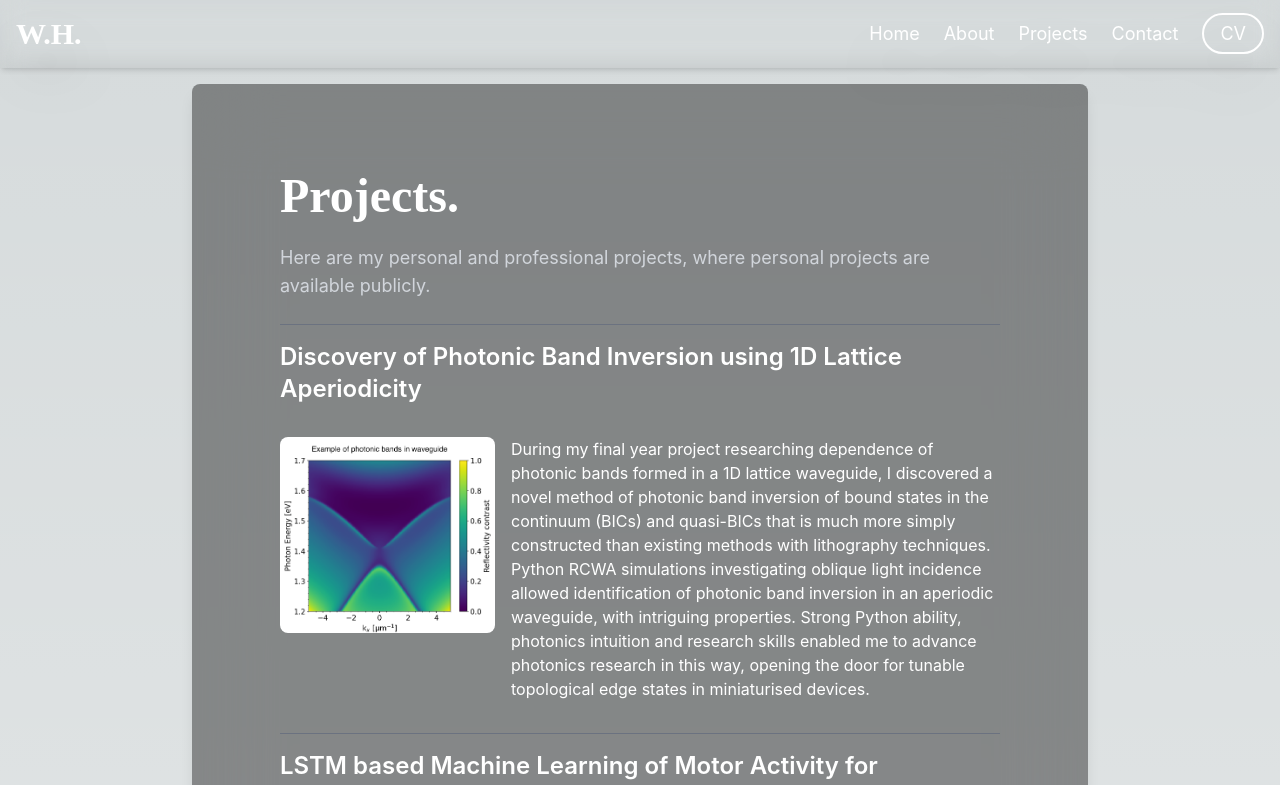
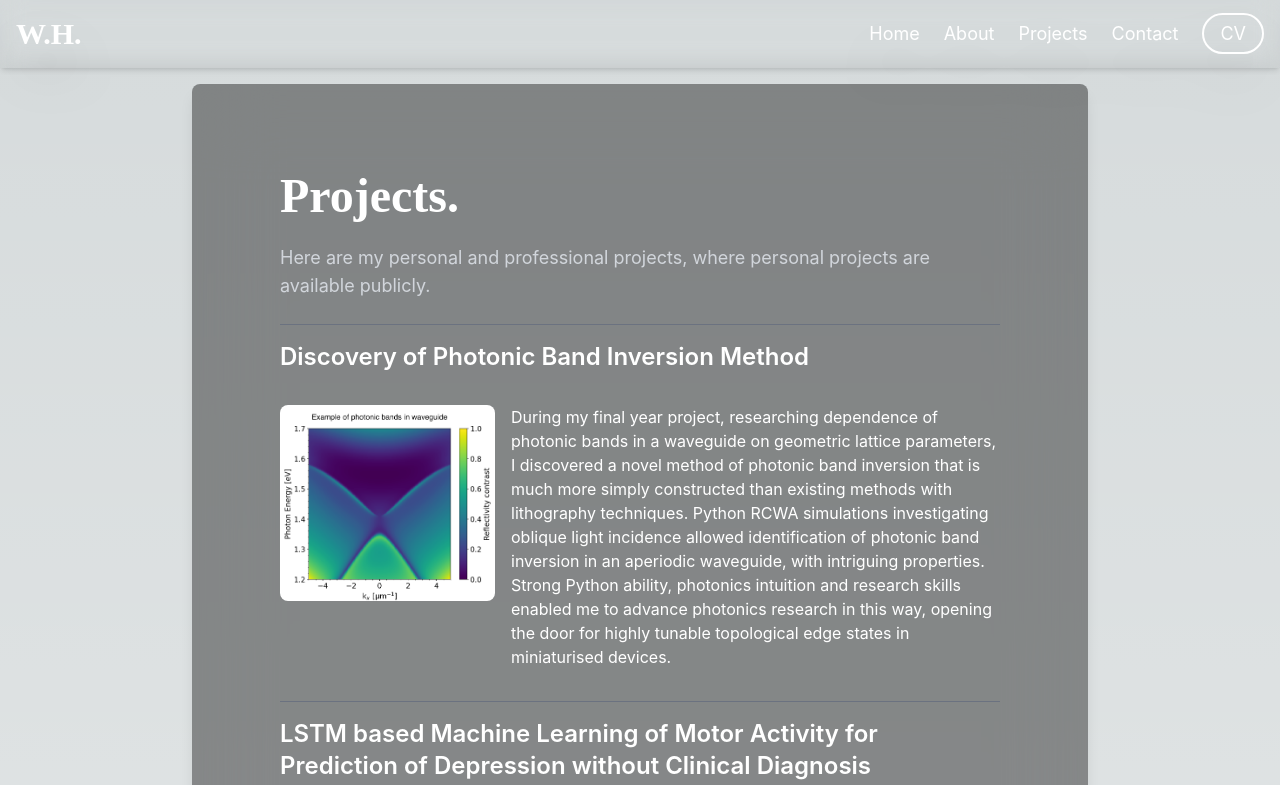
Before and after one commit to willhampshire/portfolio-website, a Next.js app: page /projects in a window 1280 px wide. Shown: the top 785 px of the page. Built offline with nearby package versions, Linux system fonts and the light colour scheme.

Commit message:
Photonics research entry

```diff
--- a/app/projects/page.tsx
+++ b/app/projects/page.tsx
@@ -11,19 +11,19 @@ export default function ProjectsPage() {
                         available publicly.</p>
 
                     <ProjectUnit
-                        title="Discovery of Photonic Band Inversion using 1D Lattice Aperiodicity"
+                        title="Discovery of Photonic Band Inversion Method"
                         imageSrc="/dispersion_relation.png"
                         classNameImage={"image-project-sm md:image-project"}
                         description={
                             <>
-                                During my final year project researching dependence of photonic bands formed in a
-                                1D lattice waveguide, I discovered a novel method of photonic band inversion of
-                                bound states in the continuum (BICs) and quasi-BICs that is much more simply constructed
+                                During my final year project, researching dependence of photonic bands in a
+                                waveguide on geometric lattice parameters,
+                                I discovered a novel method of photonic band inversion that is much more simply constructed
                                 than existing methods with lithography techniques. Python RCWA simulations
                                 investigating oblique light incidence allowed identification of photonic band inversion in
                                 an aperiodic waveguide, with intriguing properties. Strong Python ability, photonics
                                 intuition and research skills enabled me to advance photonics research in this way,
-                                opening the door for tunable topological edge states in miniaturised devices.
+                                opening the door for highly tunable topological edge states in miniaturised devices.
                             </>
                         }
                     />
```
